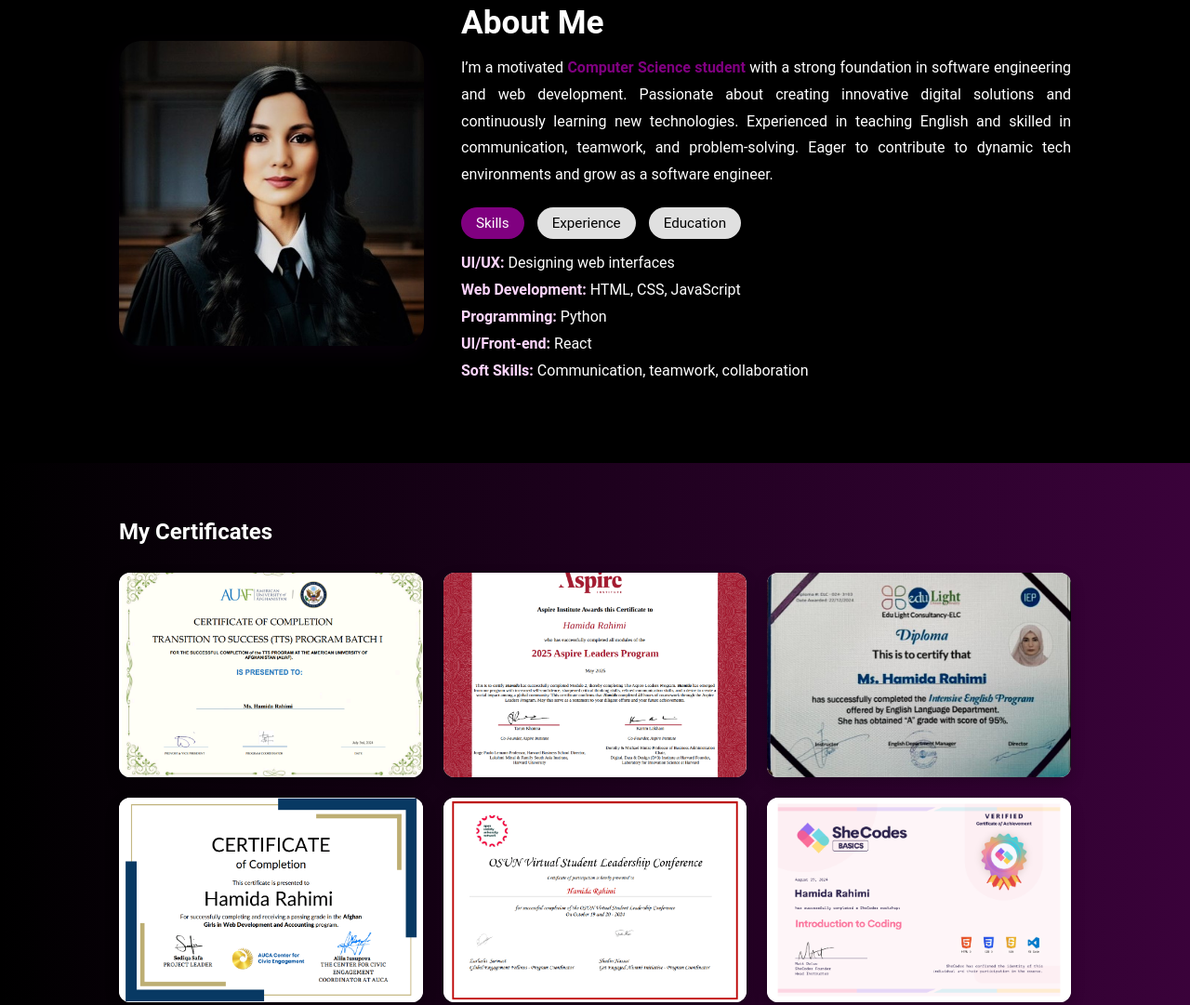
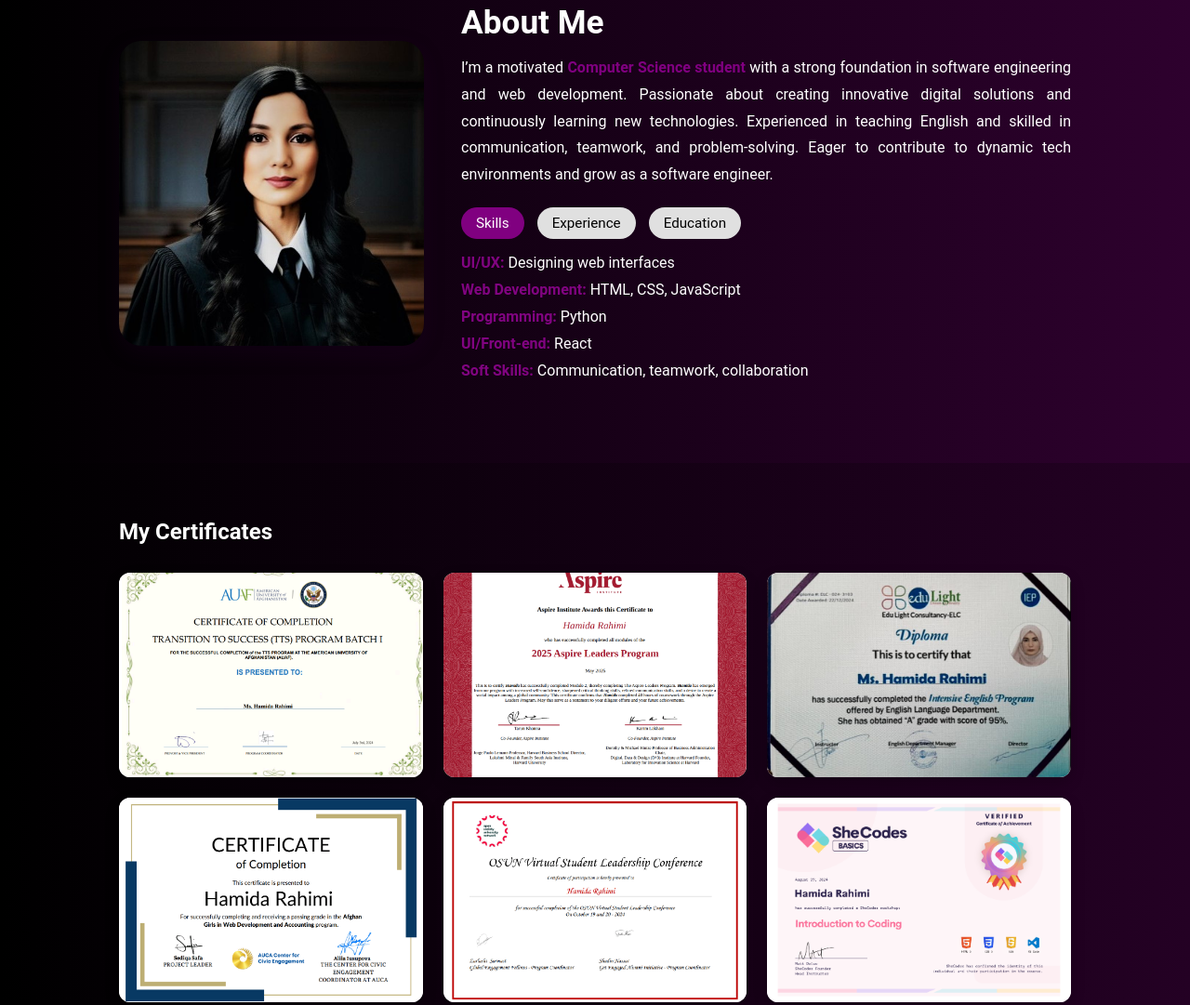
Before and after one commit to LunatriX0/Portfolio, a plain HTML site: page profilio_fixed.html in a window 1280 px wide. Shown: the part 897-1978 px from the top of the page at 93% size. Drawn offline with Linux system fonts and the light colour scheme.

Commit message:
Fixed version

```diff
--- a/Style_fixed.css
+++ b/Style_fixed.css
@@ -23,7 +23,7 @@ body {
   display: flex;
   justify-content: space-between;
   align-items: center;
-  padding: 12px 10%;
+  padding: 20px 12%;
   position: fixed;
   top: 0;
   left: 0;
@@ -104,7 +104,7 @@ body {
 /* About Section */
 .about {
   padding: 80px 10%;
-  background: #000;
+  background: linear-gradient(to left, #2e012e, #000);
 }
 .about-wrapper {
   display: grid;
@@ -153,14 +153,14 @@ body {
 .tab-content.active { display: block; }
 .tab-content ul { list-style: none; padding: 0; }
 .tab-content ul li { margin-bottom: 10px; font-size: 1rem; color: #fff; }
-.tab-content ul li span { font-weight: 600; color: #ffd6ff; }
+.tab-content ul li span { font-weight: 600; color: #810481; }
 
 @keyframes fadeIn { from {opacity: 0; transform: translateY(6px);} to {opacity: 1; transform: translateY(0);} }
 
 /* Certificates */
 #certificate {
   padding: 60px 10%;
-  background: linear-gradient(to left, #3a023a, #000);
+  background: linear-gradient(to left, #240124, #000);
 }
 .certificates-list {
   display: grid;
```
